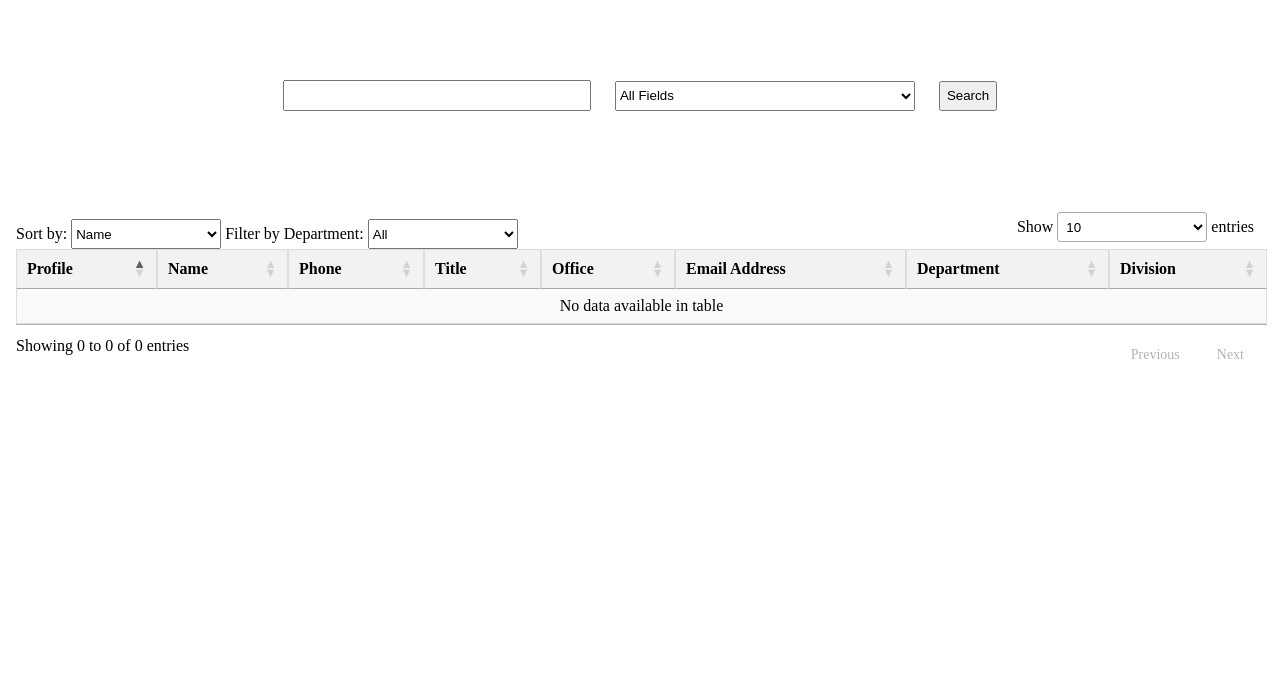
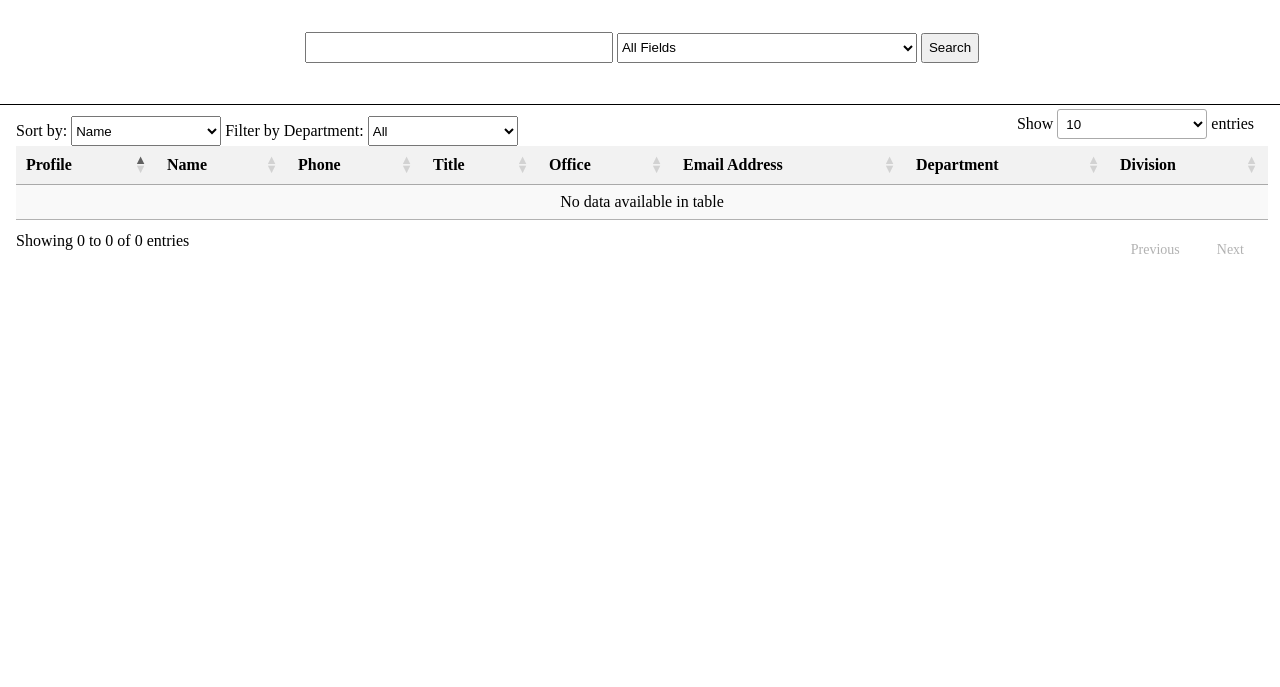
Before and after one commit to avgung12/AppWeb, a Flask app: page / in a window 1280 px wide. Shown: the top 687 px of the page. After the commit the page ends 254 px from the top, so only its background shows below. Run offline with Flask 3, Linux system fonts and the light colour scheme; data that the repository does not hold is empty; some libraries are stand-ins or nearby versions.

Commit message:
Previous CSS Restored + Child Row Tabular Results
-Implemented the new CSS in searchiframe.html

-Tabulated the results for child rows in search_results.

```diff
--- a/templates/searchiframe.html
+++ b/templates/searchiframe.html
@@ -1,40 +1,24 @@
 <!DOCTYPE html>
 <html>
   <head>
-	<title>MY</title>
+    <title>CSUDH Faculty & STAFF Phone Directory</title>
     <style>
       #search-form {
         text-align: center;
-      margin-top: 20px;
-    }
-
-    #search-form form {
-      display: inline-block;
-      margin-top: 30px;
-    }
-
-    #search-form input[type="text"],
-    #search-form select,
-    #search-form input[type="submit"] {
-      display: inline-block;
-
-      margin: 0 10px;
-    }
-
-    #search-form input[type="text"],
-    #search-form select {
-      width: 300px;
-      line-height: 1.5;
-      height: 25px;
-    }
-
-    #search-form input[type="submit"] {
-      height: 50px;
+        position: fixed;
+        top: 0;
+        left: 0;
+        width: 100%;
+        height: 100px;
+        z-index: 1;
+        background-color: white;
+        padding: 2px;
+        border-bottom: 1px solid black;
       }
 
       iframe {
         width: 100%;
-			height: calc(140vh - 250px);
+        height: calc(100vh - 220px);
         border: none;
         margin-top: 100px;
       }
```
Also changed, not shown: templates/search_results.html (+42 -11 lines). Lines whose indentation alone changed are shown as unchanged.
